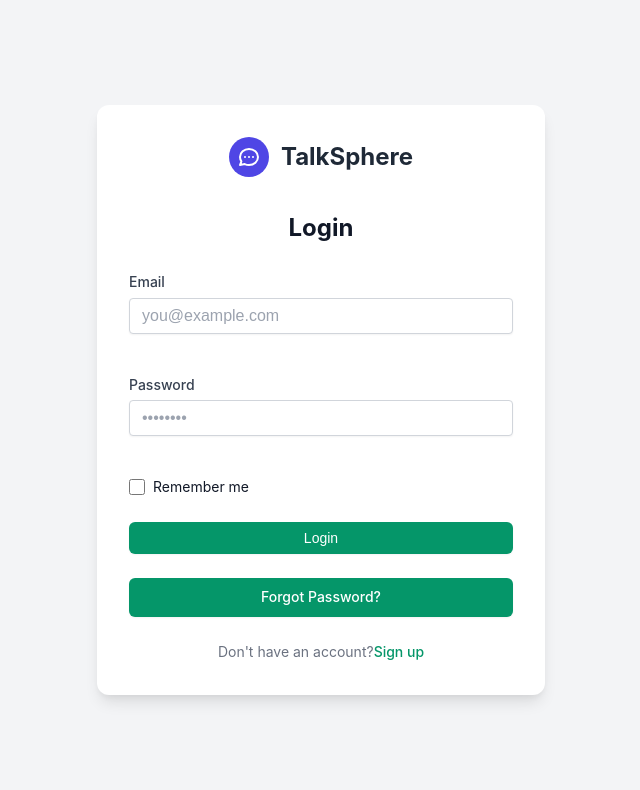
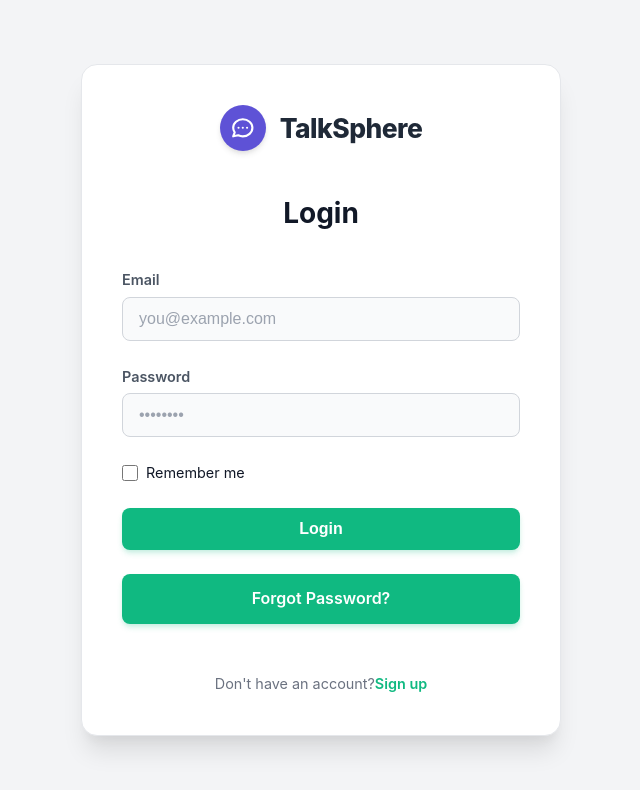
Before and after one commit to swapnilsontakke7676/TalkSphere, a React (Create React App) app in the folder frontend/: page /login in a window 1280 px wide. Shown: the top 790 px of the page, without its empty margins (319-959 px from the left). Built offline with nearby package versions, Linux system fonts and the light colour scheme.

Commit message:
Made the UI components to look uniform

```diff
--- a/frontend/src/pages/LoginPage.js
+++ b/frontend/src/pages/LoginPage.js
@@ -36,78 +36,78 @@ const LoginPage = () => {
     };
 
     return (
-        <div class="min-h-screen">
-            <div class="login-container">
+        <div className="min-h-screen">
+            <div className="login-container">
 
-                <div class="logo-container">
-                    <div class="logo-icon">
+                <div className="logo-container">
+                    <div className="logo-icon">
                         <svg xmlns="http://www.w3.org/2000/svg" fill="none" viewBox="0 0 24 24" stroke="currentColor">
                             <path stroke-linecap="round" stroke-linejoin="round" stroke-width="2" d="M8 12h.01M12 12h.01M16 12h.01M21 12c0 4.418-4.03 8-9 8a9.863 9.863 0 01-4.255-.949L3 20l1.395-3.72C3.512 15.042 3 13.574 3 12c0-4.418 4.03-8 9-8s9 3.582 9 8z" />
                         </svg>
                     </div>
-                    <span class="logo-text">TalkSphere</span>
+                    <span className="logo-text">TalkSphere</span>
                 </div>
 
-                <h2 class="page-title">Login</h2>
+                <h2 className="page-title">Login</h2>
 
-                <form class="form" onSubmit={handleSubmit}>
-                    <div class="form-group">
-                        <label for="email" class="form-label">Email</label>
+                <form className="form" onSubmit={handleSubmit}>
+                    <div className="form-group">
+                        <label for="email" className="form-label">Email</label>
                         <input
                             id="email"
                             name="email"
                             type="email"
                             autocomplete="email"
                             required
-                            class="form-input"
+                            className="form-input"
                             placeholder="you@example.com"
                             onChange={(e) => setEmail(e.target.value)}
                             value={email}
                         />
                     </div>
 
-                    <div class="form-group">
-                        <label for="password" class="form-label">Password</label>
+                    <div className="form-group">
+                        <label for="password" className="form-label">Password</label>
                         <input
                             id="password"
                             name="password"
                             type="password"
                             autocomplete="current-password"
                             required
-                            class="form-input"
+                            className="form-input"
                             placeholder="••••••••"
                             onChange={(e) => setPassword(e.target.value)}
                             value={password}
                         />
                     </div>
 
-                    <div class="checkbox-container">
+                    <div className="checkbox-container">
                         <input
                             id="remember-me"
                             name="remember-me"
                             type="checkbox"
-                            class="checkbox"
+                            className="checkbox"
                         />
-                        <label for="remember-me" class="checkbox-label">
+                        <label for="remember-me" className="checkbox-label">
                             Remember me
                         </label>
                     </div>
 
                     <div>
-                        <button type="submit" class="btn">
+                        <button type="submit" className="btn">
                             Login
                         </button>
                     </div>
 
                     <div>
-                        <a href="/forgot-password" class="btn">
+                        <a href="/forgot-password" className="btn">
                             Forgot Password?
                         </a>
                     </div>
 
-                    <div class="signup-link-container">
+                    <div className="signup-link-container">
                         Don't have an account?
-                        <a href="/register" class="signup-link">
+                        <a href="/register" className="signup-link">
                             Sign up
                         </a>
                     </div>
--- a/frontend/src/styles/login.css
+++ b/frontend/src/styles/login.css
@@ -5,64 +5,77 @@
 }
 
 body {
-      font-family: -apple-system, BlinkMacSystemFont, 'Segoe UI', 'Roboto', 'Oxygen', 'Ubuntu', 'Cantarell', sans-serif;
+    font-family: -apple-system, BlinkMacSystemFont, "Segoe UI", "Roboto", "Oxygen",
+        "Ubuntu", "Cantarell", 'Fira Sans', 'Droid Sans', 'Helvetica Neue', sans-serif;
+    -webkit-font-smoothing: antialiased;
+    -moz-osx-font-smoothing: grayscale;
     line-height: 1.6;
+    background-color: #f3f4f6;
+    color: #374151;
 }
 
 .min-h-screen {
     min-height: 100vh;
-      background-color: #f9fafb;
     display: flex;
     flex-direction: column;
     justify-content: center;
     align-items: center;
-      padding: 1rem;
+    padding: 1.5rem;
 }
 
 .login-container {
-      background-color: white;
-      padding: 2rem;
-      border-radius: 0.75rem;
-      box-shadow: 0 10px 15px -3px rgba(0, 0, 0, 0.1), 0 4px 6px -2px rgba(0, 0, 0, 0.05);
+    background-color: #ffffff;
+    padding: 2.5rem;
+    border-radius: 1rem;
+    box-shadow: 0 20px 25px -5px rgba(0, 0, 0, 0.1), 0 10px 10px -5px rgba(0, 0, 0, 0.04);
     width: 100%;
-      max-width: 28rem;
+    max-width: 30rem;
+    border: 1px solid #e5e7eb;
+    transition: transform 0.3s ease, box-shadow 0.3s ease;
+}
+
+.login-container:hover {
+    transform: translateY(-3px);
+    box-shadow: 0 25px 50px -12px rgba(0, 0, 0, 0.25);
 }
 
 .logo-container {
     display: flex;
     align-items: center;
     justify-content: center;
-      margin-bottom: 2rem;
+    margin-bottom: 2.5rem;
 }
 
 .logo-icon {
-      padding: 0.5rem;
-      background-color: #4f46e5;
-      border-radius: 9999px;
+    padding: 0.65rem;
+    background-color: #5e52d6;
+    border-radius: 50%;
     display: flex;
     align-items: center;
     justify-content: center;
+    box-shadow: 0 4px 6px -1px rgba(0, 0, 0, 0.1), 0 2px 4px -1px rgba(0, 0, 0, 0.06);
 }
 
 .logo-icon svg {
-      height: 1.5rem;
-      width: 1.5rem;
+    height: 1.6rem;
+    width: 1.6rem;
     color: white;
 }
 
 .logo-text {
-      margin-left: 0.75rem;
-      font-size: 1.5rem;
-      font-weight: 700;
+    margin-left: 0.85rem;
+    font-size: 1.65rem;
+    font-weight: 800;
     color: #1f2937;
+    letter-spacing: -0.5px;
 }
 
 .page-title {
-      font-size: 1.5rem;
+    font-size: 1.75rem;
     font-weight: 700;
     text-align: center;
     color: #111827;
-      margin-bottom: 1.5rem;
+    margin-bottom: 2rem;
 }
 
 .form {
@@ -78,21 +91,21 @@
 
 .form-label {
     display: block;
-      font-size: 0.875rem;
-      font-weight: 500;
-      color: #374151;
-      margin-bottom: 0.25rem;
+    font-size: 0.9rem;
+    font-weight: 600;
+    color: #4b5563;
+    margin-bottom: 0.35rem;
 }
 
 .form-input {
     width: 100%;
-      padding: 0.5rem 1rem;
+    padding: 0.75rem 1rem;
     border: 1px solid #d1d5db;
-      border-radius: 0.375rem;
-      box-shadow: 0 1px 2px 0 rgba(0, 0, 0, 0.05);
+    border-radius: 0.5rem;
     font-size: 1rem;
-      outline: none;
-      transition: all 0.15s ease-in-out;
+    color: #1f2937;
+    background-color: #f9fafb;
+    transition: all 0.2s ease-in-out;
 }
 
 .form-input::placeholder {
@@ -100,10 +113,10 @@
 }
 
 .form-input:focus {
+    border-color: #5e52d6;
+    background-color: #ffffff;
+    box-shadow: 0 0 0 3px rgba(94, 82, 214, 0.15);
     outline: none;
-      ring: 2px solid #4f46e5;
-      border-color: #4f46e5;
-      box-shadow: 0 0 0 3px rgba(79, 70, 229, 0.1);
 }
 
 .checkbox-container {
@@ -114,18 +127,25 @@
 .checkbox {
     height: 1rem;
     width: 1rem;
-      color: #059669;
     border: 1px solid #d1d5db;
     border-radius: 0.25rem;
     margin-right: 0.5rem;
+    transition: all 0.2s ease-in-out;
+}
+
+.checkbox:checked {
+    background-color: #10b981;
+    border-color: #10b981;
 }
 
 .checkbox:focus {
-      ring: 2px solid #059669;
+    outline: 2px solid transparent;
+    outline-offset: 2px;
+    box-shadow: 0 0 0 4px rgba(16, 185, 129, 0.35);
 }
 
 .checkbox-label {
-      font-size: 0.875rem;
+    font-size: 0.9rem;
     color: #111827;
 }
 
@@ -133,54 +153,57 @@
     width: 100%;
     display: flex;
     justify-content: center;
-      padding: 0.5rem 1rem;
+    padding: 0.75rem 1.5rem;
     border: none;
-      border-radius: 0.375rem;
-      box-shadow: 0 1px 2px 0 rgba(0, 0, 0, 0.05);
-      font-size: 0.875rem;
-      font-weight: 500;
+    border-radius: 0.5rem;
+    font-size: 1rem;
+    font-weight: 600;
     color: white;
-      background-color: #059669;
+    background-color: #10b981;
     cursor: pointer;
-      transition: all 0.15s ease-in-out;
+    transition: all 0.2s ease-in-out;
     text-decoration: none;
     text-align: center;
+    box-shadow: 0 4px 6px -1px rgba(16, 185, 129, 0.2), 0 2px 4px -1px rgba(16, 185, 129, 0.1);
 }
 
 .btn:hover {
-      background-color: #047857;
+    background-color: #059669;
+    box-shadow: 0 10px 15px -3px rgba(16, 185, 129, 0.3), 0 4px 6px -2px rgba(16, 185, 129, 0.15);
 }
 
 .btn:focus {
-      outline: none;
-      ring: 2px solid #059669;
-      ring-offset: 2px;
+    outline: 2px solid transparent;
+    outline-offset: 2px;
+    box-shadow: 0 0 0 4px rgba(16, 185, 129, 0.35);
 }
 
 .signup-link-container {
     text-align: center;
-      font-size: 0.875rem;
+    font-size: 0.9rem;
     color: #6b7280;
+    margin-top: 1.5rem;
 }
 
 .signup-link {
-      font-weight: 500;
-      color: #059669;
+    font-weight: 600;
+    color: #10b981;
     text-decoration: none;
-      transition: color 0.15s ease-in-out;
+    transition: color 0.2s ease-in-out;
 }
 
 .signup-link:hover {
-      color: #047857;
+    color: #059669;
+    text-decoration: underline;
 }
 
 /* Responsive adjustments */
 @media (max-width: 640px) {
     .min-h-screen {
-          padding: 0.5rem;
+        padding: 1rem;
     }
 
     .login-container {
-          padding: 1.5rem;
+        padding: 2rem 1.5rem;
     }
 }
--- a/frontend/src/styles/register.css
+++ b/frontend/src/styles/register.css
@@ -5,60 +5,105 @@
 }
 
 body {
-      font-family: -apple-system, BlinkMacSystemFont, 'Segoe UI', 'Roboto', 'Oxygen', 'Ubuntu', 'Cantarell', sans-serif;
+    font-family: -apple-system, BlinkMacSystemFont, 'Segoe UI', 'Roboto', 'Oxygen', 'Ubuntu', 'Cantarell', 'Fira Sans', 'Droid Sans', 'Helvetica Neue', sans-serif;
+    -webkit-font-smoothing: antialiased;
+    -moz-osx-font-smoothing: grayscale;
     line-height: 1.6;
+    background-color: #f3f4f6; /* A slightly darker background */
+    color: #374151;
 }
 
 .min-h-screen {
     min-height: 100vh;
-      background-color: #f3f4f6;
+    display: flex;
+    justify-content: center;
+    align-items: center;
+    padding: 1.5rem; /* Increased padding */
+}
+
+.logo-container {
     display: flex;
     align-items: center;
     justify-content: center;
-      padding: 1rem;
+    margin-bottom: 2.5rem; /* More space below the logo */
+}
+
+.logo-icon {
+    padding: 0.65rem; /* Slightly larger padding for the icon */
+    background-color: #5e52d6; /* Updated primary color */
+    border-radius: 50%; /* Changed to a perfect circle */
+    display: flex;
+    align-items: center;
+    justify-content: center;
+    box-shadow: 0 4px 6px -1px rgba(0, 0, 0, 0.1), 0 2px 4px -1px rgba(0, 0, 0, 0.06);
+}
+
+.logo-icon svg {
+    height: 1.6rem; /* Slightly larger icon */
+    width: 1.6rem;
+    color: white;
+}
+
+.logo-text {
+    margin-left: 0.85rem;
+    font-size: 1.65rem;
+    font-weight: 800; /* Bolder text */
+    color: #1f2937;
+    letter-spacing: -0.5px;
 }
 
 .register-form {
-      padding: 2rem;
-      background-color: white;
-      border-radius: 0.375rem;
-      box-shadow: 0 4px 6px -1px rgba(0, 0, 0, 0.1), 0 2px 4px -1px rgba(0, 0, 0, 0.06);
-      width: 24rem;
-      max-width: 100%;
+    background-color: #ffffff;
+    padding: 2.5rem; /* Increased padding inside the form */
+    border-radius: 1rem; /* More rounded corners */
+    box-shadow: 0 20px 25px -5px rgba(0, 0, 0, 0.1), 0 10px 10px -5px rgba(0, 0, 0, 0.04);
+    width: 100%;
+    max-width: 30rem; /* Slightly wider form */
+    border: 1px solid #e5e7eb;
+    transition: transform 0.3s ease, box-shadow 0.3s ease;
+}
+
+.register-form:hover {
+    transform: translateY(-3px);
+    box-shadow: 0 25px 50px -12px rgba(0, 0, 0, 0.25);
 }
 
 .page-title {
-      font-size: 1.5rem;
+    font-size: 1.75rem; /* Larger title */
     font-weight: 700;
-      margin-bottom: 1.5rem;
     text-align: center;
     color: #111827;
+    margin-bottom: 2rem;
+}
+
+.form {
+    display: flex;
+    flex-direction: column;
+    gap: 1.5rem;
 }
 
 .form-group {
-      margin-bottom: 1rem;
-  }
-
-  .form-group:last-of-type {
-      margin-bottom: 1.5rem;
+    display: flex;
+    flex-direction: column;
 }
 
 .form-label {
     display: block;
-      color: #374151;
-      font-size: 0.875rem;
-      font-weight: 500;
-      margin-bottom: 0.25rem;
+    font-size: 0.9rem;
+    font-weight: 600; /* Bolder label text */
+    color: #4b5563;
+    margin-bottom: 0.35rem;
 }
 
 .form-input {
     width: 100%;
-      padding: 0.5rem 0.75rem;
+    padding: 0.75rem 1rem; /* Increased padding */
     border: 1px solid #d1d5db;
-      border-radius: 0.25rem;
+    border-radius: 0.5rem; /* More rounded corners */
     font-size: 1rem;
-      outline: none;
-      transition: all 0.15s ease-in-out;
+    color: #1f2937;
+    background-color: #f9fafb;
+    transition: all 0.2s ease-in-out;
 }
 
 .form-input::placeholder {
@@ -66,76 +111,85 @@
 }
 
 .form-input:focus {
+    border-color: #5e52d6; /* Primary color on focus */
+    background-color: #ffffff;
+    box-shadow: 0 0 0 3px rgba(94, 82, 214, 0.15);
     outline: none;
-      border-color: #3b82f6;
-      box-shadow: 0 0 0 3px rgba(59, 130, 246, 0.1);
 }
 
 .register-btn {
     width: 100%;
-      background-color: #3b82f6;
+    display: flex;
+    justify-content: center;
+    padding: 0.75rem 1.5rem;
+    border: none;
+    border-radius: 0.5rem;
+    font-size: 1rem;
+    font-weight: 600;
     color: white;
-      padding: 0.5rem;
-      border-radius: 0.25rem;
-      border: none;
+    background-color: #10b981;
     cursor: pointer;
-      font-size: 1rem;
-      font-weight: 500;
-      transition: background-color 0.15s ease-in-out;
+    transition: all 0.2s ease-in-out;
+    text-decoration: none;
+    text-align: center;
+    box-shadow: 0 4px 6px -1px rgba(16, 185, 129, 0.2), 0 2px 4px -1px rgba(16, 185, 129, 0.1);
 }
 
 .register-btn:hover {
-      background-color: #2563eb;
+    background-color: #059669; /* Slightly darker on hover */
+    box-shadow: 0 10px 15px -3px rgba(16, 185, 129, 0.3), 0 4px 6px -2px rgba(16, 185, 129, 0.15);
 }
 
 .register-btn:focus {
-      outline: none;
-      box-shadow: 0 0 0 3px rgba(59, 130, 246, 0.1);
+    outline: 2px solid transparent;
+    outline-offset: 2px;
+    box-shadow: 0 0 0 4px rgba(16, 185, 129, 0.35);
 }
 
 .login-link-container {
     text-align: center;
-      margin-top: 1rem;
-      font-size: 0.875rem;
-      color: #374151;
+    font-size: 0.9rem;
+    color: #6b7280;
+    margin-top: 1.5rem;
 }
 
 .login-link {
-      color: #3b82f6;
+    font-weight: 600;
+    color: #10b981;
     text-decoration: none;
-      transition: all 0.15s ease-in-out;
+    transition: color 0.2s ease-in-out;
 }
 
 .login-link:hover {
+    color: #059669;
     text-decoration: underline;
-      color: #2563eb;
 }
 
 /* Responsive adjustments */
 @media (max-width: 640px) {
     .min-h-screen {
-          padding: 0.5rem;
+        padding: 1rem;
     }
 
     .register-form {
-          padding: 1.5rem;
-          width: 100%;
+        padding: 2rem 1.5rem;
     }
 }
 
-  /* Toast notification styles (simple implementation) */
+/* Toast notification styles */
 .toast {
     position: fixed;
     top: 20px;
     right: 20px;
     padding: 1rem 1.5rem;
-      border-radius: 0.375rem;
+    border-radius: 0.5rem;
     color: white;
-      font-weight: 500;
+    font-weight: 600;
     z-index: 1000;
     opacity: 0;
-      transform: translateX(100%);
-      transition: all 0.3s ease-in-out;
+    transform: translateX(120%);
+    transition: all 0.4s cubic-bezier(0.68, -0.55, 0.27, 1.55); /* Bouncier transition */
+    box-shadow: 0 10px 15px -3px rgba(0, 0, 0, 0.1), 0 4px 6px -2px rgba(0, 0, 0, 0.05);
 }
 
 .toast.show {
```
Also changed, not shown: frontend/src/pages/RegisterPage.js (+24 -16 lines). Lines whose indentation alone changed are shown as unchanged.
